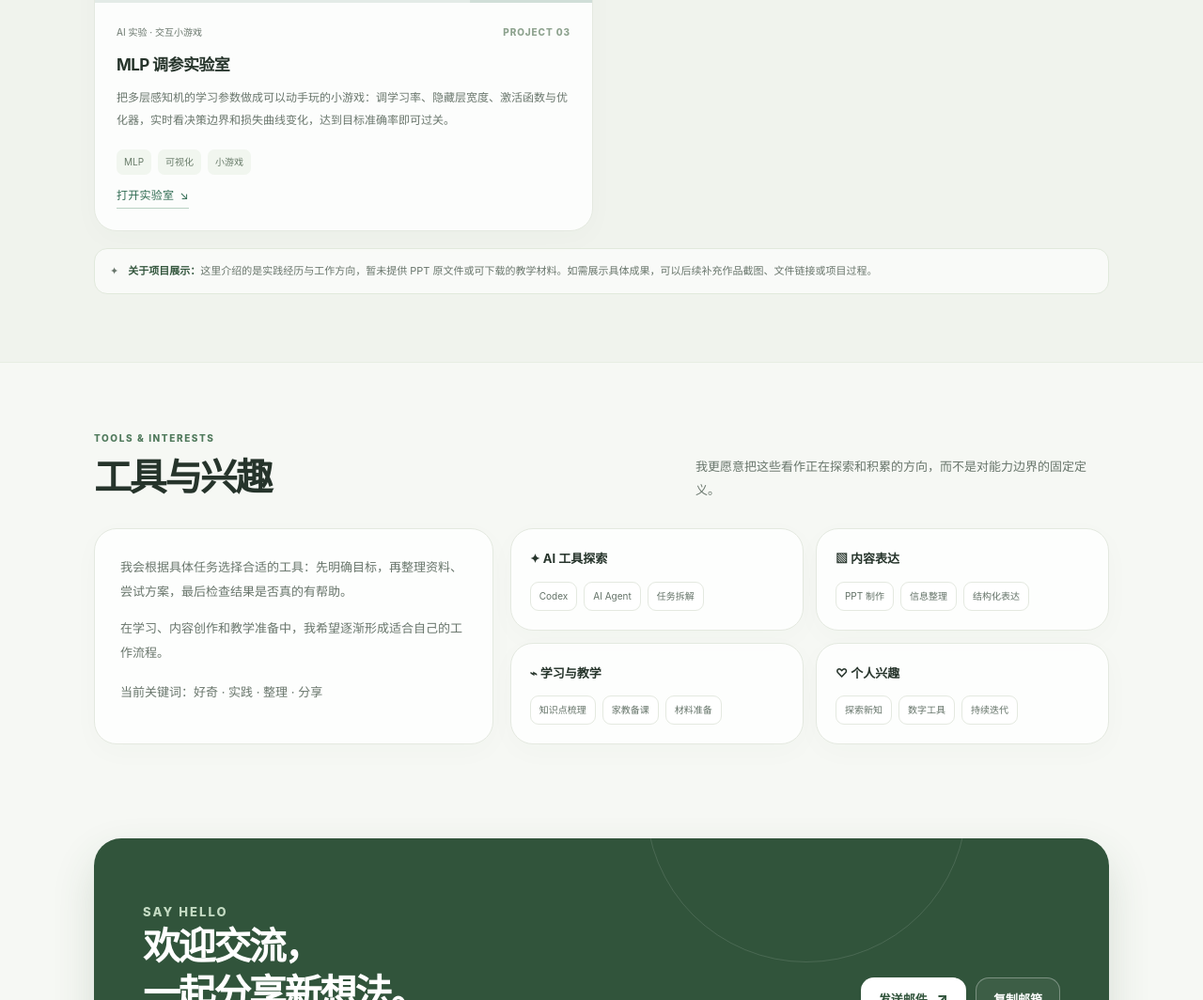
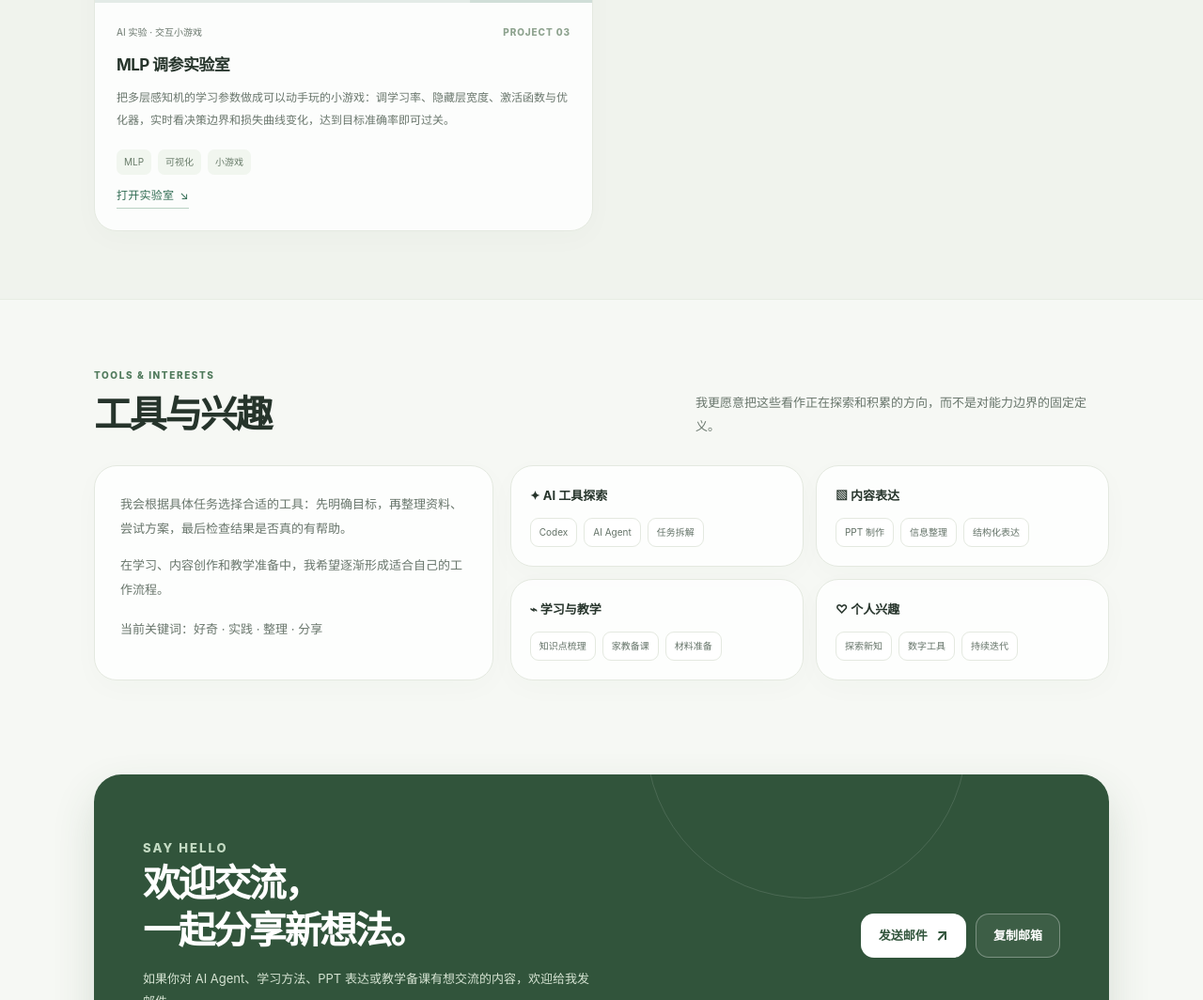
Before and after one commit to majjrrr/my.homepage, a plain HTML site: page index.html in a window 1280 px wide. Shown: the part 2052-3116 px from the top of the page at 94% size. Drawn offline with Linux system fonts and the light colour scheme.

Commit message:
chore: remove project note paragraph

```diff
--- a/index.html
+++ b/index.html
@@ -323,7 +323,6 @@
             </div>
           </article>
         </div>
-        <div class="project-note reveal"><span aria-hidden="true">✦</span><span><strong>关于项目展示：</strong>这里介绍的是实践经历与工作方向，暂未提供 PPT 原文件或可下载的教学材料。如需展示具体成果，可以后续补充作品截图、文件链接或项目过程。</span></div>
       </div>
     </section>
 
```
